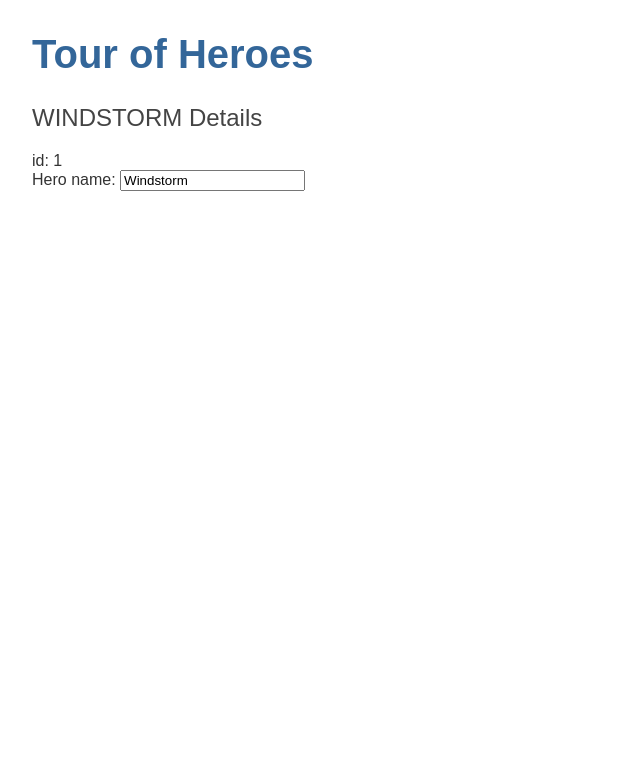
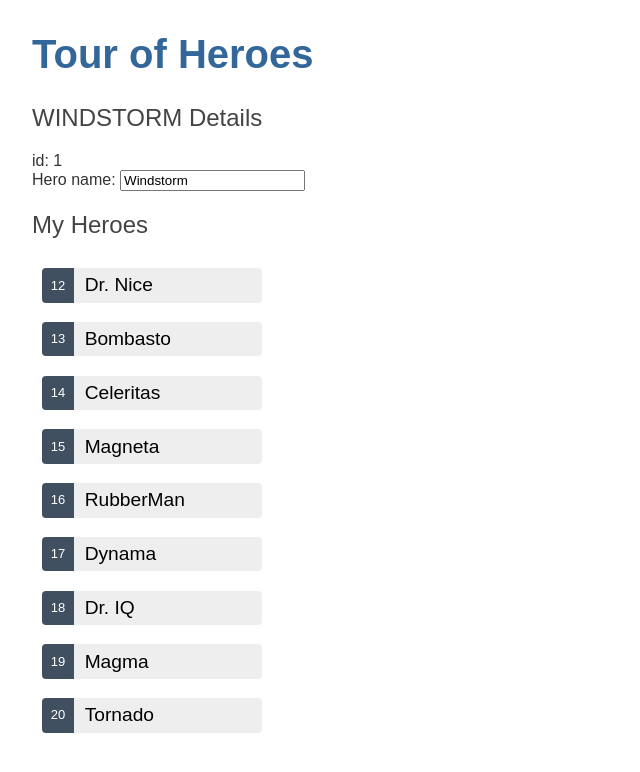
Before and after one commit to trbogi/angular-tour-of-heroes, an Angular app: page / in a window 1280 px wide. Shown: the top 772 px of the page, without its empty margins (0-640 px from the left). Built offline with nearby package versions, Linux system fonts and the light colour scheme.

Commit message:
List heroes

```diff
--- a/src/app/heroes/heroes.component.css
+++ b/src/app/heroes/heroes.component.css
@@ -0,0 +1,66 @@
+/* HeroesComponent's private CSS styles */
+.heroes {
+  margin: 0 0 2em 0;
+  list-style-type: none;
+  padding: 0;
+  width: 15em;
+}
+
+.heroes li {
+  display: flex;
+}
+
+.heroes button {
+  flex: 1;
+  cursor: pointer;
+  position: relative;
+  left: 0;
+  background-color: #EEE;
+  margin: .5em;
+  padding: 0;
+  border-radius: 4px;
+  display: flex;
+  align-items: stretch;
+  height: 1.8em;
+}
+
+.heroes button:hover {
+  color: #2c3a41;
+  background-color: #e6e6e6;
+  left: .1em;
+}
+
+.heroes button:active {
+  background-color: #525252;
+  color: #fafafa;
+}
+
+.heroes button.selected {
+  background-color: black;
+  color: white;
+}
+
+.heroes button.selected:hover {
+  background-color: #505050;
+  color: white;
+}
+
+.heroes button.selected:active {
+  background-color: black;
+  color: white;
+}
+
+.heroes .badge {
+  display: inline-block;
+  font-size: small;
+  color: white;
+  padding: 0.8em 0.7em 0 0.7em;
+  background-color: #405061;
+  line-height: 1em;
+  margin-right: .8em;
+  border-radius: 4px 0 0 4px;
+}
+
+.heroes .name {
+  align-self: center;
+}
--- a/src/app/heroes/heroes.component.html
+++ b/src/app/heroes/heroes.component.html
@@ -4,3 +4,13 @@
   <label for="name">Hero name: </label>
   <input id="name" [(ngModel)]="hero.name" placeholder="name"/>
 </div>
+
+<h2>My Heroes</h2>
+<ul class="heroes">
+  <li *ngFor="let hero of heroes">
+    <button type="button">
+      <span class="badge">{{hero.id}}</span>
+      <span class="name">{{hero.name}}</span>
+    </button>
+  </li>
+</ul>
--- a/src/app/heroes/heroes.component.ts
+++ b/src/app/heroes/heroes.component.ts
@@ -1,5 +1,6 @@
 import { Component, OnInit } from '@angular/core';
 import {Hero} from "../hero";
+import {HEROES} from "../mock-heroes";
 
 @Component({
   selector: 'app-heroes',
@@ -7,6 +8,7 @@
   styleUrls: ['./heroes.component.css']
 })
 export class HeroesComponent implements OnInit {
+  heroes = HEROES
   hero: Hero = {
     id: 1, name: 'Windstorm'
   };
```
